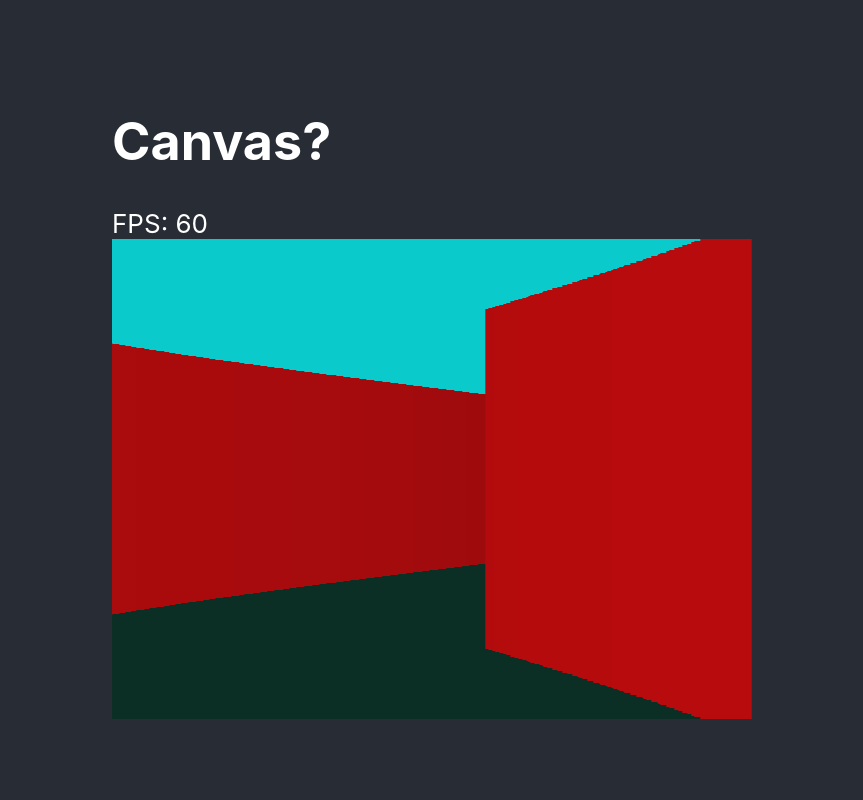
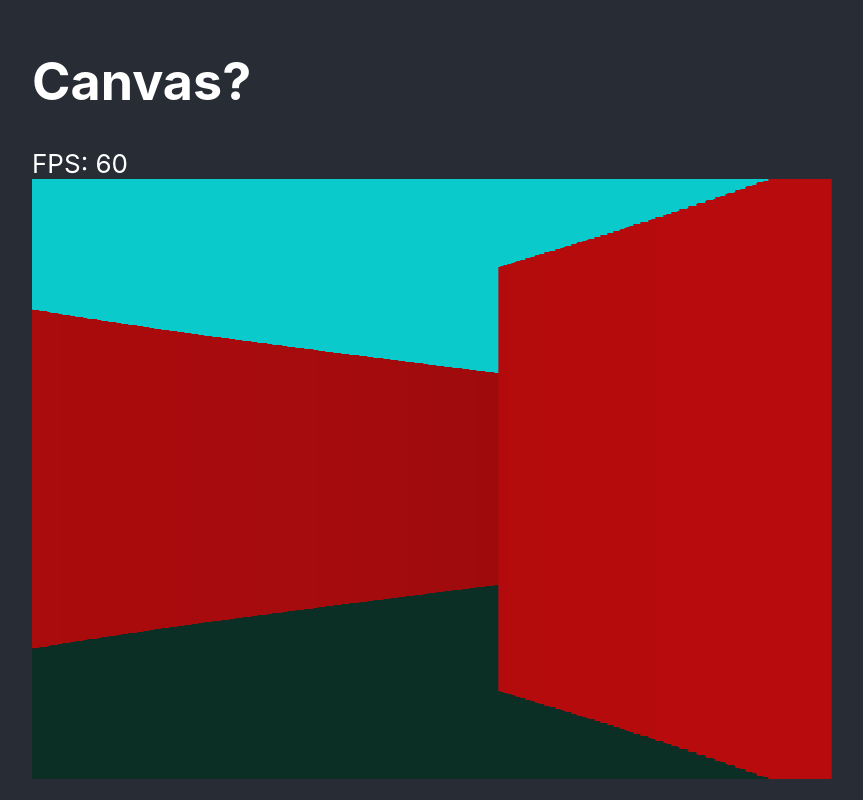
Before and after one commit to bengosney/ray-caster, a React (Create React App) app: page / in a window 1280 px wide. Shown: the whole page, without its empty margins (208-1071 px from the left). Built offline with nearby package versions, Linux system fonts and the light colour scheme.

Commit message:
Up the resalution

```diff
--- a/src/App.tsx
+++ b/src/App.tsx
@@ -128,8 +128,8 @@ function App() {
       <div>
         <Canvas
           clear={true}
-          height={480}
-          width={640}
+          height={600}
+          width={800}
           frame={(context, since) => {
             const { pos, angle } = player.current;
 
@@ -173,6 +173,7 @@ function App() {
               const colour = RGBToHex(lightenDarkenRGB(rgb(255, 0, 0), -(distance * 10)));
               drawLine(vec2(i, halfHeight - wallHeight), vec2(i, halfHeight + wallHeight), colour, context);
             }
+
             fpsCounter.current = fpsCounter.current + 1;
           }}
         />
```
